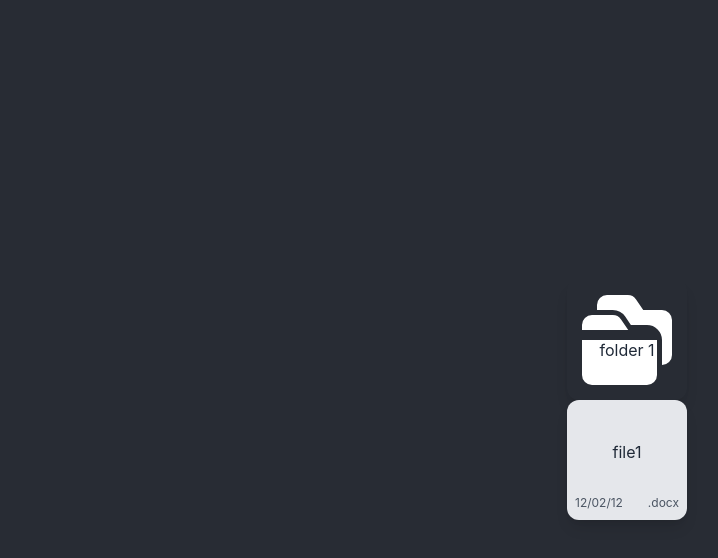
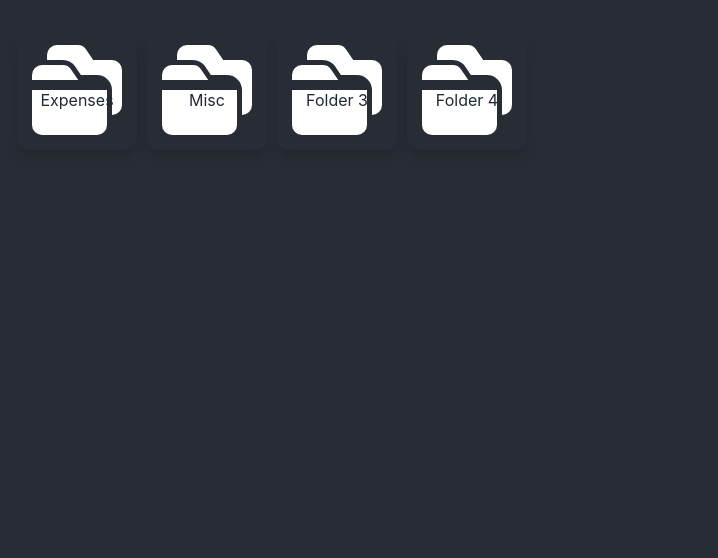
Before and after one commit to Braulin96/Folder_task, a React (Create React App) app: page / in a window 1280 px wide. Shown: the top 558 px of the page, without its empty margins (13-731 px from the left). Built offline with nearby package versions, Linux system fonts and the light colour scheme.

Commit message:
set a status to open and go back to the folders list

```diff
--- a/src/App.css
+++ b/src/App.css
@@ -18,8 +18,8 @@
   min-height: 100vh;
   display: flex;
   flex-direction: column;
-  align-items: center;
-  justify-content: center;
+  /* align-items: center;
+  justify-content: center; */
   font-size: calc(10px + 2vmin);
   color: white;
 }
--- a/src/App.tsx
+++ b/src/App.tsx
@@ -2,21 +2,13 @@ import "./App.css";
 
 import Files from "./components/Files/Files";
 import Folder from "./components/Folder/Folder";
+import FolderBlock from "./components/FolderBlock/FolderBlock";
 
 function App() {
   return (
     <div className="App">
       <header className="App-header">
-        <Folder
-          name="folder 1"
-          onClick={() => console.log("clicked in folder")}
-        />
-        <Files
-          name="file1"
-          fileType=".docx"
-          dateAdded="12/02/12"
-          onClick={() => console.log("clicked")}
-        />
+        <FolderBlock />
       </header>
     </div>
   );
--- a/src/components/Files/Files.tsx
+++ b/src/components/Files/Files.tsx
@@ -7,8 +7,7 @@ type Props = {
 
 const Files = ({ fileType, name, dateAdded, onClick }: Props) => {
   return (
-    <div>
-      <div
+    <li
       onClick={onClick}
       aria-label="file"
       className="bg-gray-200 size-[120px] rounded-[12px] shadow-lg flex flex-col items-center justify-center">
@@ -17,8 +16,7 @@ const Files = ({ fileType, name, dateAdded, onClick }: Props) => {
         <p className="text-gray-600 text-[12px]">{dateAdded}</p>
         <p className="text-gray-600 text-[12px]">{fileType}</p>
       </div>
-      </div>
-    </div>
+    </li>
   );
 };
 
--- /dev/null
+++ b/src/components/FolderBlock/FolderBlock.tsx
@@ -0,0 +1,69 @@
+import { useState } from "react";
+
+import Files from "../Files/Files";
+import Folder from "../Folder/Folder";
+
+import { MOCK_FOLDER_DATA } from "../../data/folderData";
+
+const FolderBlock = () => {
+  const [isOpen, setIsOpen] = useState(false);
+  const [selectedFolderIndex, setSelectedFolderIndex] = useState<number | null>(
+    null
+  );
+
+  const handleOpenFolder = (index: number) => {
+    setSelectedFolderIndex(index);
+    setIsOpen(true);
+  };
+
+  const handleCloseFolder = () => {
+    setIsOpen(false);
+    setSelectedFolderIndex(null);
+  };
+
+  const folderData = MOCK_FOLDER_DATA;
+
+  return (
+    <div>
+      {!isOpen ? (
+        <section
+          aria-label="folders section"
+          className="p-[30px] flex flex-wrap gap-[10px]">
+          {folderData.map((folder, index) => (
+            <Folder
+              key={index}
+              name={folder.name}
+              onClick={() => handleOpenFolder(index)}
+            />
+          ))}
+        </section>
+      ) : (
+        <section
+          about="files section"
+          className="flex flex-col p-[30px] gap-y-[8px]">
+          <button
+            onClick={handleCloseFolder}
+            aria-label="back button"
+            className="text-[14px] text-gray-200 underline w-fit">
+            Back
+          </button>
+          <ul aria-label="files list" className="flex flex-wrap gap-[10px]">
+            {folderData[selectedFolderIndex as number]?.files.map(
+              (file, index) => (
+                <Files
+                  key={index}
+                  name={file.name}
+                  fileType={file.type}
+                  dateAdded={file.added}
+                  //   onClick={() => console.log("clicked file index:", index)}
+                />
+              )
+            )}
+          </ul>
+        </section>
+      )}
+    </div>
+  );
+};
+
+export default FolderBlock;
--- /dev/null
+++ b/src/data/folderData.ts
@@ -0,0 +1,71 @@
+export const MOCK_FOLDER_DATA = [
+    {
+        "type": "folder",
+        "name": "Expenses",
+        "files":
+        [
+            {
+                "type": "doc",
+                "name": "Expenses claim form",
+                "added": "2017-05-02"
+            },
+            {
+                "type": "doc",
+                "name": "Fuel allowances",
+                "added": "2017-05-03"
+            }
+        ]
+    },
+    {
+        "type": "folder",
+        "name": "Misc",
+        "files":
+        [
+            {
+                "type": "doc",
+                "name": "Christmas party",
+                "added": "2017-12-02"
+            },
+            {
+                "type": "mov",
+                "name": "Welcome to the company!",
+                "added": "2015-04-24"
+            }
+        ]
+    },
+    {
+        "type": "folder",
+        "name": "Folder 3",
+        "files":
+        [
+            {
+                "type": "doc",
+                "name": "File 3-1",
+                "added": "2017-12-05"
+            },
+            {
+                "type": "mov",
+                "name": "Welcome to the company!",
+                "added": "2015-08-24"
+            }
+        ]
+    },
+     {
+        "type": "folder",
+        "name": "Folder 4",
+        "files":
+        [
+            {
+                "type": "doc",
+                "name": "File 4-1",
+                "added": "2014-12-05"
+            },
+            {
+                "type": "mov",
+                "name": "Welcome to the company!",
+                "added": "2011-08-24"
+            }
+        ]
+    }
+
+]
```
Lines whose indentation alone changed are shown as unchanged.
